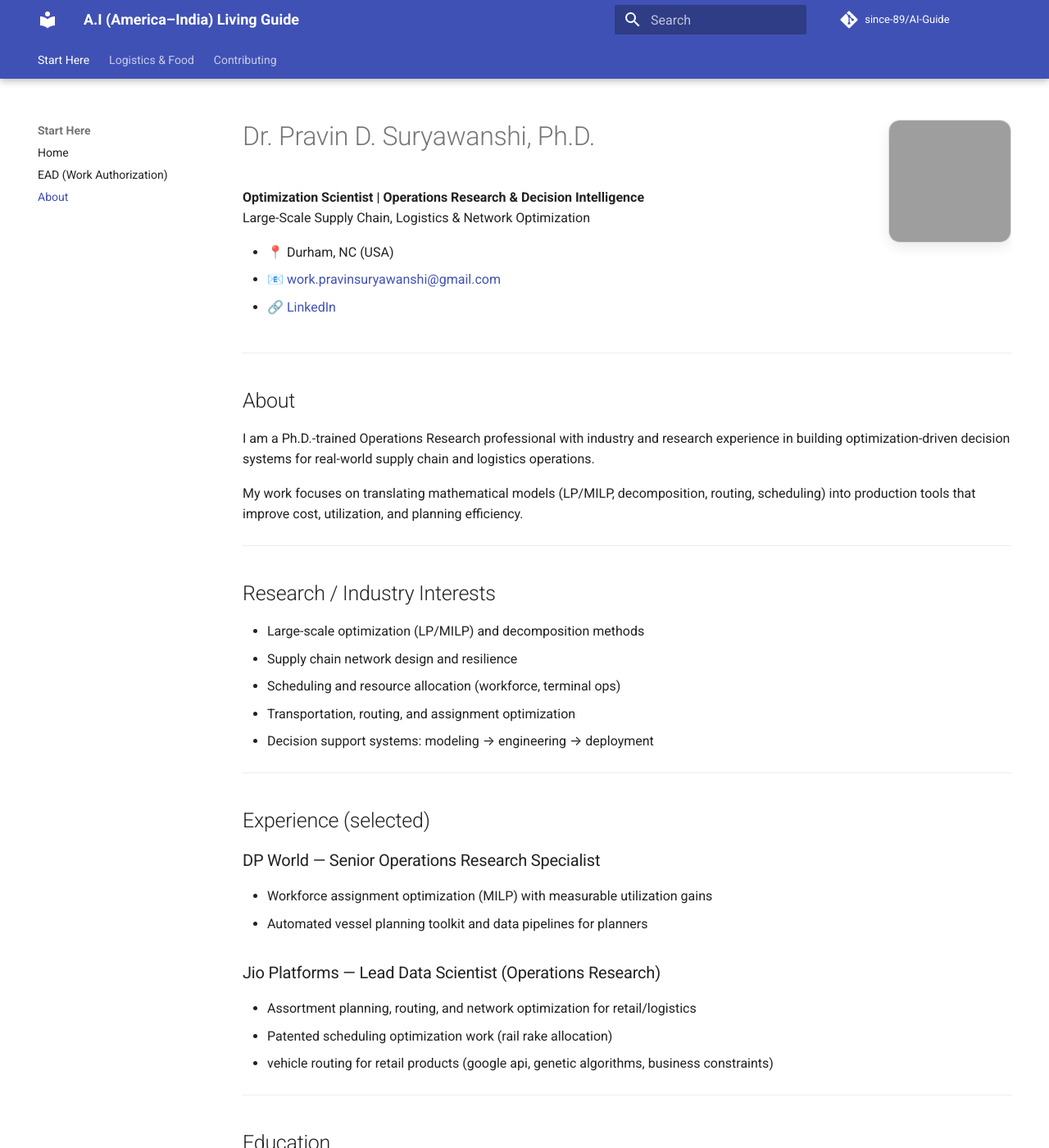
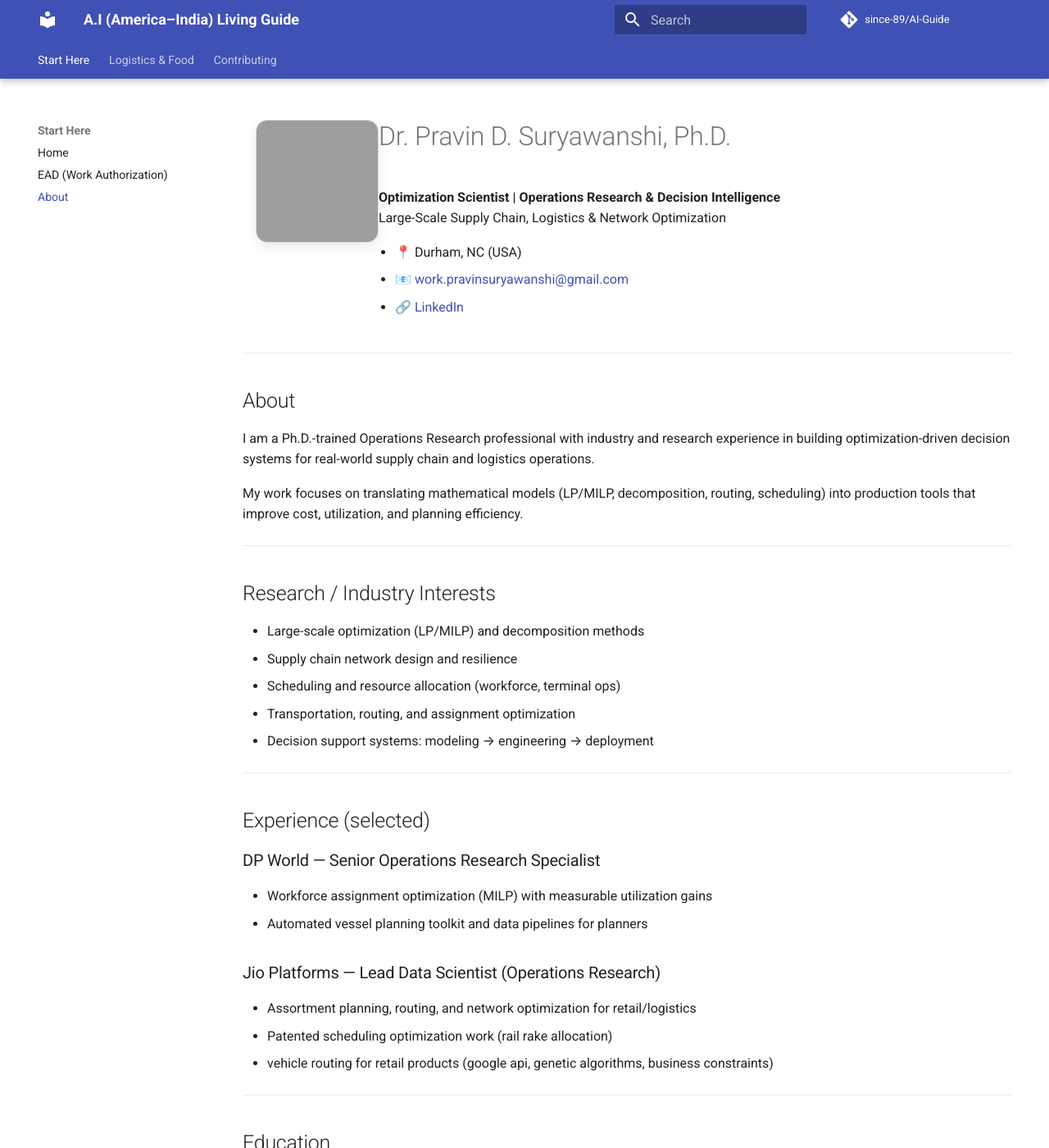
Before and after one commit to since-89/AI-Guide, an MkDocs documentation site: the page built from docs/portfolio.md, in a window 1280 px wide and 1400 px high. Shown: the whole window at 82% size. Built offline with MkDocs 1.6.1 and Material for MkDocs 9.7.7, drawn with Linux system fonts in a browser that asks for light colours; comment, search, counter and statistics services are not loaded; grey boxes are pictures that could not be loaded.

Commit message:
image adj

```diff
--- a/docs/stylesheets/portfolio.css
+++ b/docs/stylesheets/portfolio.css
@@ -2,13 +2,14 @@
 .md-typeset .pf-header {
   overflow: auto;           /* clears the float */
   margin-bottom: 1.25rem;
+  max-width: 900px;
 }
 
 .md-typeset .pf-headshot {
-  float: right;
+  float: left;
   width: 150px;
   height: 150px;
-  margin-left: 10px;
+  margin-left: 16px;
   margin-bottom: 8px;
 
   border-radius: 14px;
@@ -31,6 +32,7 @@
 @media (max-width: 900px) {
   .md-typeset .pf-headshot {
     float: none;
+    display: block;
     margin: 0 auto 12px auto;
   }
 
```
